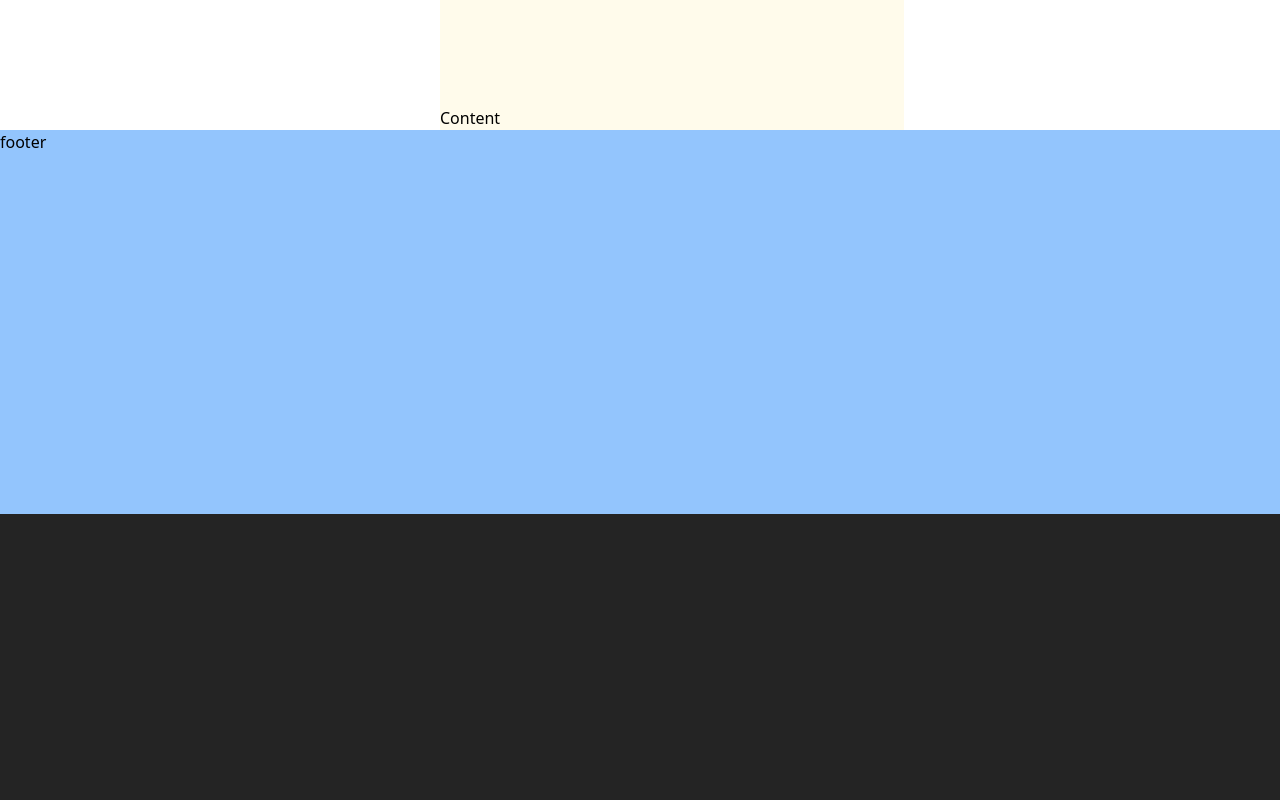
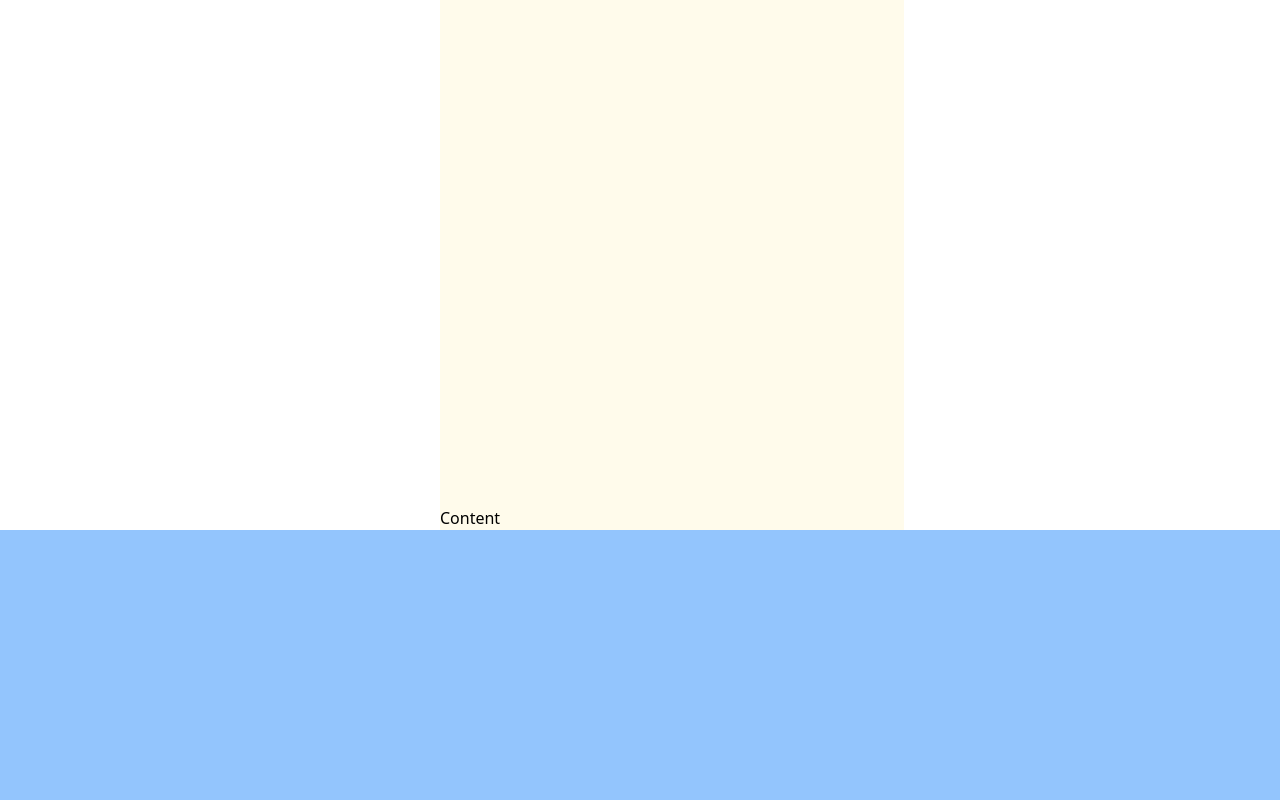
Before and after one commit to TranTrungHieu03/chart_svg, a React (Vite) app: page / in a window 1280 px wide. Shown: the part 1180-1980 px from the top of the page. Before the commit the page ends 1694 px from the top, so only its background shows below. Built offline with nearby package versions, Linux system fonts and the light colour scheme.

Commit message:
upload ui

```diff
--- a/src/redis/RedisCloneUi.tsx
+++ b/src/redis/RedisCloneUi.tsx
@@ -1,25 +1,35 @@
 import Header from "./components/Header.tsx";
 import Sidebar from "./components/Sidebar.tsx";
+import {useState} from "react";
 
 
 const RedisCloneUi = () => {
-    return <div className={'h-screen w-full bg-white text-black  '}>
+    const [isMinSidebar, setIsMinSidebar] = useState(false)
+
+    return <div className={'min-h-screen  w-full bg-white text-black '}>
         <Header/>
-        <main className={'flex flex-col   relative bg-white' }>
-            <div className={'flex mx-4 pt-10 gap-10 h-full'}>
-                <div className={'w-96 h-fit top-[110px] sticky'}>
-                    <Sidebar/>
+        <main className={'flex flex-col relative bg-white'}>
+            <div className={'flex mx-4 pt-10 gap-10 '}>
+                <div className={'w-96 h-fit'}>
+                    <Sidebar isMinSidebar={isMinSidebar} setIsMinSidebar={() => setIsMinSidebar(!isMinSidebar)}/>
                 </div>
-                <div className={'flex grow overflow-y-auto bg-amber-50 text-black h-[1200px] items-end '}>Content</div>
-                <div className={'w-80 h-fit top-[110px]  sticky flex flex-col font-mono '}>
-                    <div className={'text-sm text-gray-600 '}>Edit this page</div>
-                    <div className={'text-sm text-gray-600 '}>Create an issue</div>
-                    <div className={'text-sm text-gray-900 '}>On this page</div>
+                <div className={'flex grow overflow-y-auto bg-amber-50 text-black h-[1600px] items-end   '}>
+                    <div>Content</div>
+                    <div className={`${isMinSidebar ? 'h-[600px]' : 'h-0'}`}></div>
+                </div>
+                <div className={'w-80 h-fit'}>
+                    <div className={'w-80 top-[110px]   fixed flex flex-col font-mono '}>
+                        <div className={'text-sm text-gray-600 '}>Edit this page</div>
+                        <div className={'text-sm text-gray-600 '}>Create an issue</div>
+                        <div className={'text-sm text-gray-900 '}>On this page</div>
+                    </div>
                 </div>
             </div>
-
         </main>
-        <footer id={'footer'} className={'w-full min-h-96 bg-blue-300 '}>footer</footer>
+        <footer
+            className={`w-full flex  min-h-[800px] bg-blue-300  items-end  relative
+            `}>footer
+        </footer>
     </div>
 }
 export default RedisCloneUi
--- a/src/redis/components/Header.tsx
+++ b/src/redis/components/Header.tsx
@@ -8,7 +8,6 @@ const Header = () => {
     const toggleMenu = () => {
         setShowMenu(!showMenu)
     }
-    console.log(showMenu)
     return <header
         className={'sticky z-50 top-0 flex items-center lg:pl-11     px-4 lg:px-0 font-mono h-[70px] text-[17px]  bg-white border-b border-gray-400'}>
 
--- a/src/redis/components/Sidebar.tsx
+++ b/src/redis/components/Sidebar.tsx
@@ -1,38 +1,38 @@
-import {useEffect, useState} from "react";
+import {useState} from "react";
 
 const Sidebar = () => {
     const [indexShow, setIndexShow] = useState(0);
     const [indexShow2, setIndexShow2] = useState(0);
     const [indexShow3, setIndexShow3] = useState(0);
-    const [sidebarHeight, setSidebarHeight] = useState(500)
-
+    const sidebar = document.getElementById('sidebar');
+    const footer = document.querySelector('footer');
 
     function adjustHeight() {
-        const footer = document.querySelector('footer');
-
-        // if (!footer) {
-        //     setSidebarHeight(window.innerHeight - 110);
-        //     return;
-        // }
-
+        if (!sidebar) return null;
+        if (!footer) {
+            sidebar.style.height = `${window.innerHeight - 110}px`;
+            return;
+        }
         const viewportHeight = window.innerHeight;
         const scrollY = window.scrollY;
-        const footerTop = footer?.offsetTop;
-        console.log(footerTop)
-        const height = viewportHeight - (footerTop ?? 0) - scrollY - 110
-        setSidebarHeight(height);
+        const footerTop = footer.offsetTop;
+
+        if (viewportHeight + scrollY >= footerTop) {
+            const height = footerTop - scrollY - 110;
+            sidebar.style.height = `${height}px`;
+        } else {
+            sidebar.style.height = `${window.innerHeight - 110}px`;
+        }
     }
 
-    console.log(sidebarHeight)
-    useEffect(() => {
-        window.addEventListener('scroll', adjustHeight)
-        adjustHeight()
-        return () => {
-            window.removeEventListener('scroll', adjustHeight);
-        }
-    }, [])
-    return <div className={' pb-5 flex flex-col gap-4 font-mono  min-h-[400px]'} style={{
-        height: `${sidebarHeight}px`,
+    adjustHeight();
+
+    window.addEventListener('scroll', adjustHeight);
+
+    return <div
+        className={'top-[110px] fixed w-96 pb-5 flex flex-col gap-4 font-mono h-full min-h-[400px] max-h[calc(100vh-110px)]'}
+        id={'sidebar'} style={{
+        // height: `${sidebarHeight}px`,
     }}>
         <div className={'min-h-[200px] border rounded-md border-gray-500 *:text-lg  flex flex-col '}>
             <div
@@ -40,8 +40,8 @@ const Sidebar = () => {
                 onClick={() => setIndexShow(1)}
             >Develop with Redis
             </div>
-            {(indexShow === 1) && < div id={'sidebar'}
-                                        className={'h-fit overflow-y-auto pb-5 border-b border-b-gray-500 snap-start duration-100'}
+            {(indexShow === 1) && < div
+                className={'h-fit overflow-y-auto pb-5 border-b border-b-gray-500 snap-start duration-100'}
             >
                 <div className={' mx-5 mt-4'}>
                     <p className={' cursor-pointer  hover:text-gray-600 duration-100'}
@@ -103,7 +103,7 @@ const Sidebar = () => {
             </div>}
 
             <div
-                className={'hover:bg-gray-200  duration-100  border-b  cursor-pointer border-b-gray-500 p-5  ' }
+                className={'hover:bg-gray-200  duration-100  border-b  cursor-pointer border-b-gray-500 p-5  '}
                 onClick={() => setIndexShow(2)}>Libraries
                 and
                 tools
```
